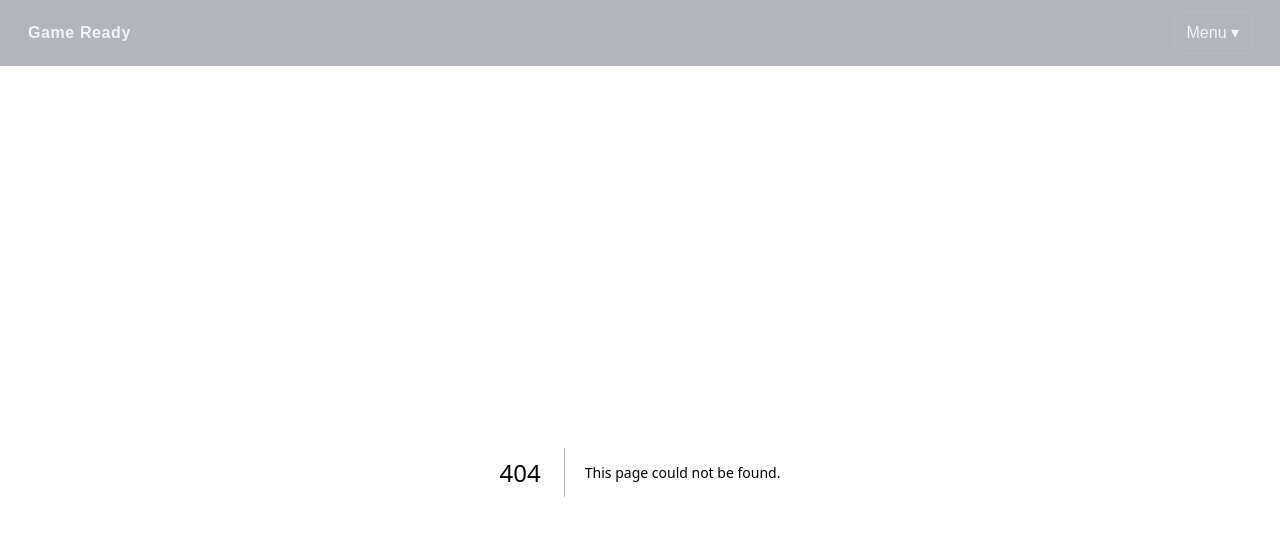
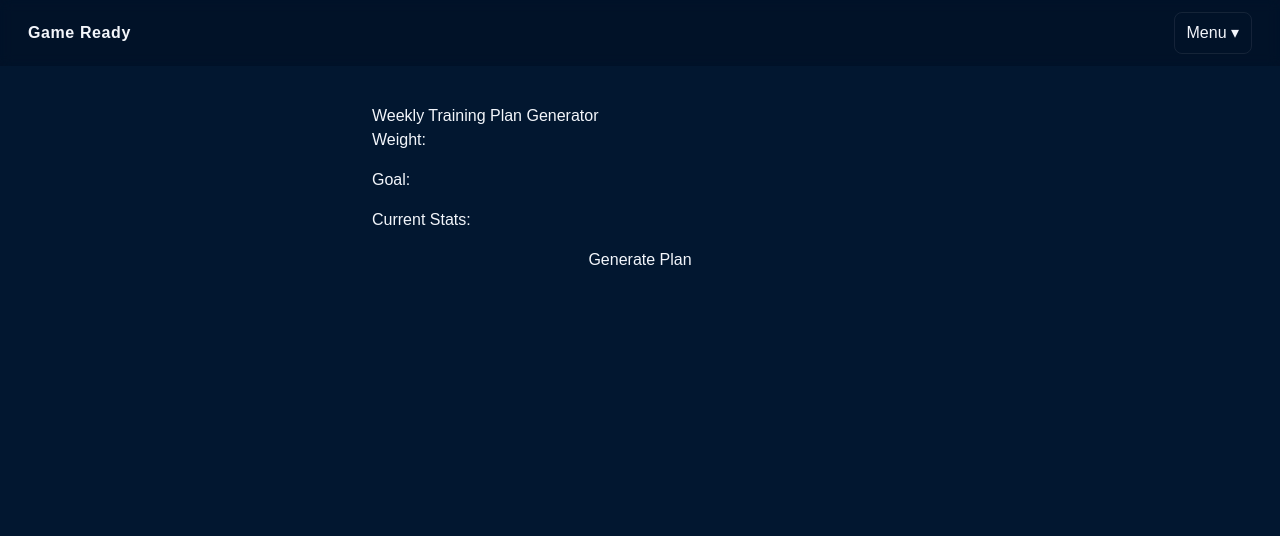
Before and after one commit to OfficalGameReady/gameready, a Next.js app: page /generator/plan in a window 1280 px wide. Before the commit this address had no page. Shown: the top 536 px of the page. Built offline with nearby package versions, Linux system fonts and the light colour scheme.

Commit message:
Add plan subroute for generator page

```diff
--- /dev/null
+++ b/app/generator/plan/page.tsx
@@ -0,0 +1,79 @@
+"use client";
+
+import React, { useState } from 'react';
+
+interface PlanItem {
+  day: string;
+  exercise: string;
+  reps: string;
+  rest: string;
+}
+
+export default function PlanGenerator() {
+  const [weight, setWeight] = useState('');
+  const [goal, setGoal] = useState('');
+  const [stats, setStats] = useState('');
+  const [plan, setPlan] = useState<PlanItem[] | null>(null);
+
+  const generatePlan = (e: React.FormEvent<HTMLFormElement>) => {
+    e.preventDefault();
+    const days = ['Monday','Tuesday','Wednesday','Thursday','Friday','Saturday','Sunday'];
+    const newPlan: PlanItem[] = days.map(day => ({
+      day,
+      exercise: 'Bodyweight exercises',
+      reps: '3 sets of 10',
+      rest: '60 seconds',
+    }));
+    setPlan(newPlan);
+  };
+
+  const exportPDF = () => {
+    window.print();
+  };
+
+  return (
+    <div style={{ maxWidth: '600px', margin: '0 auto', padding: '2rem' }}>
+      <h1>Weekly Training Plan Generator</h1>
+      <form onSubmit={generatePlan} style={{ display: 'flex', flexDirection: 'column', gap: '1rem' }}>
+        <label>
+          Weight:
+          <input type="text" value={weight} onChange={e => setWeight(e.target.value)} required />
+        </label>
+        <label>
+          Goal:
+          <input type="text" value={goal} onChange={e => setGoal(e.target.value)} required />
+        </label>
+        <label>
+          Current Stats:
+          <input type="text" value={stats} onChange={e => setStats(e.target.value)} required />
+        </label>
+        <button type="submit">Generate Plan</button>
+      </form>
+      {plan && (
+        <div style={{ marginTop: '2rem' }}>
+          <table style={{ width: '100%', borderCollapse: 'collapse' }}>
+            <thead>
+              <tr>
+                <th style={{ border: '1px solid #ddd', padding: '8px' }}>Day</th>
+                <th style={{ border: '1px solid #ddd', padding: '8px' }}>Exercise</th>
+                <th style={{ border: '1px solid #ddd', padding: '8px' }}>Reps</th>
+                <th style={{ border: '1px solid #ddd', padding: '8px' }}>Rest</th>
+              </tr>
+            </thead>
+            <tbody>
+              {plan.map((item, idx) => (
+                <tr key={idx}>
+                  <td style={{ border: '1px solid #ddd', padding: '8px' }}>{item.day}</td>
+                  <td style={{ border: '1px solid #ddd', padding: '8px' }}>{item.exercise}</td>
+                  <td style={{ border: '1px solid #ddd', padding: '8px' }}>{item.reps}</td>
+                  <td style={{ border: '1px solid #ddd', padding: '8px' }}>{item.rest}</td>
+                </tr>
+              ))}
+            </tbody>
+          </table>
+          <button onClick={exportPDF} style={{ marginTop: '1rem' }}>Export as PDF</button>
+        </div>
+      )}
+    </div>
+  );
+}
```
